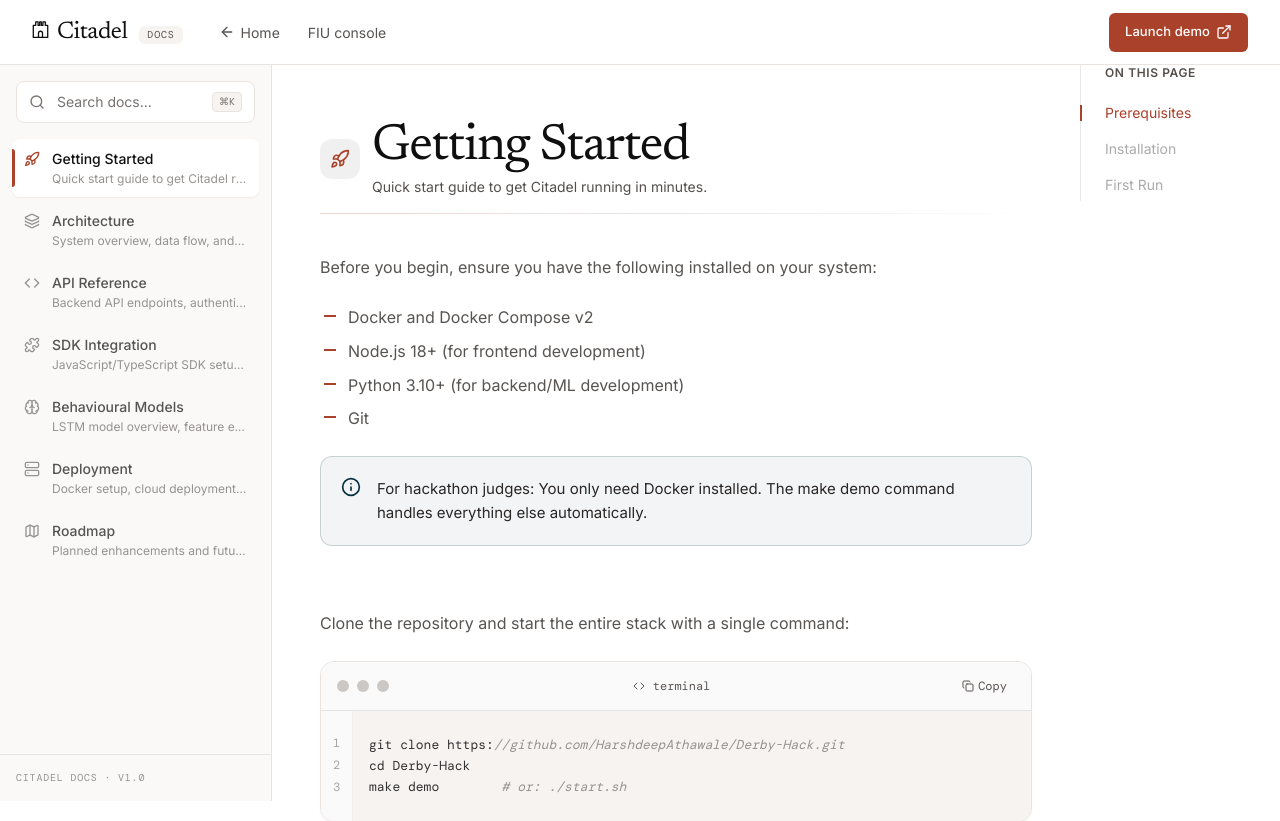
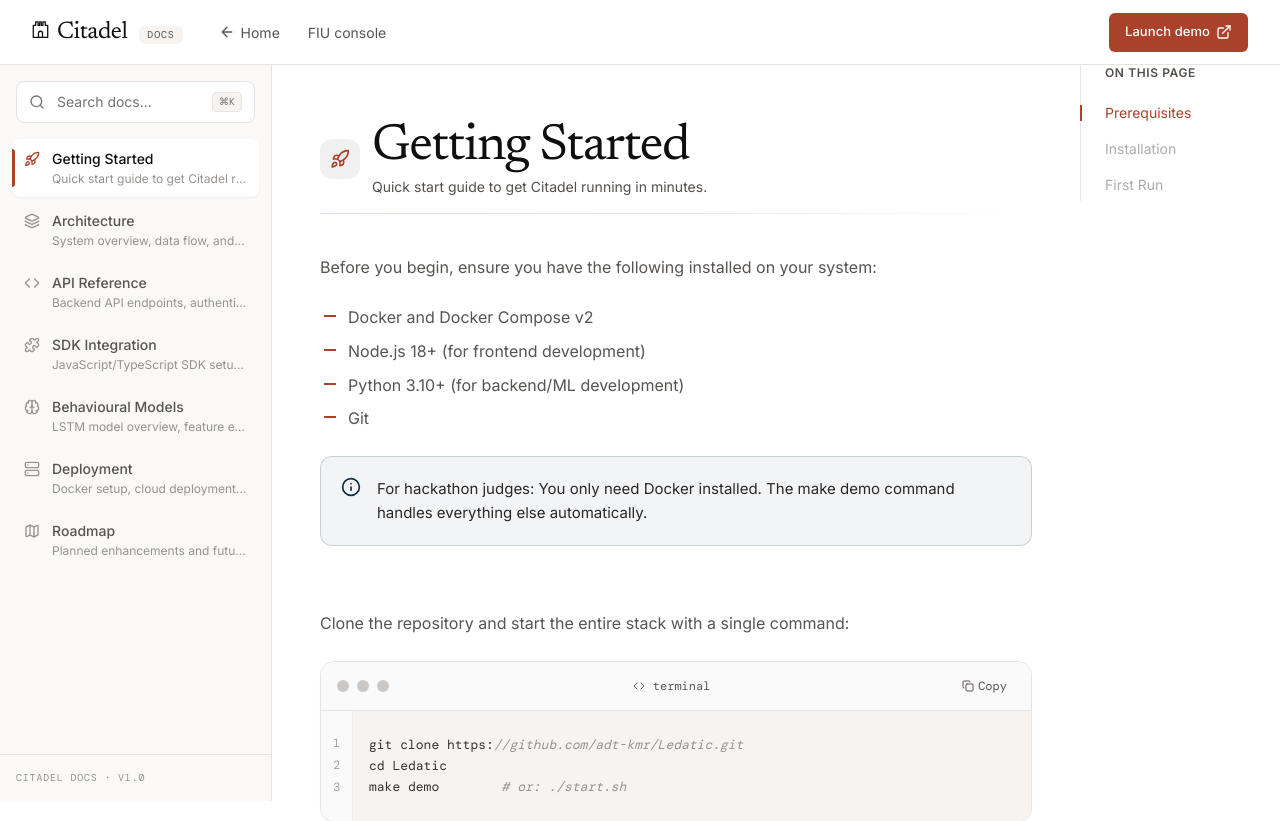
Before and after one commit to adt-kmr/Ledatic, a React (Vite) app in the folder frontend/: page /doc in a window 1280 px wide. Shown: the top 821 px of the page. Built offline with nearby package versions, Linux system fonts and the light colour scheme; no server answers.

Commit message:
fix(frontend): align event branding and metadata across the app

```diff
--- a/frontend/src/admin/AdminLogin.tsx
+++ b/frontend/src/admin/AdminLogin.tsx
@@ -72,7 +72,7 @@
         </dl>
       </div>
 
-      <p className="cc-mono relative m-0 !text-[11px] text-white/50">Derby Hackathon 2026 · Team Incognito</p>
+      <p className="cc-mono relative m-0 !text-[11px] text-white/50">IBM Z Datathon 2026 · Secure &amp; privacy-aware AI</p>
     </aside>
   );
 }
--- a/frontend/src/data/docs-content.ts
+++ b/frontend/src/data/docs-content.ts
@@ -74,8 +74,8 @@
             type: "code",
             language: "bash",
             filename: "terminal",
-            code: `git clone https://github.com/HarshdeepAthawale/Derby-Hack.git
-cd Derby-Hack
+            code: `git clone https://github.com/adt-kmr/Ledatic.git
+cd Ledatic
 make demo        # or: ./start.sh`,
           },
           {
--- a/frontend/src/pages/LandingPage.tsx
+++ b/frontend/src/pages/LandingPage.tsx
@@ -820,17 +820,17 @@
                 <span className="cc-ping absolute inline-flex h-full w-full rounded-full bg-[#7FD49A] opacity-70" />
                 <span className="relative inline-flex h-2 w-2 rounded-full bg-[#7FD49A]" />
               </span>
-              Derby Hackathon 2026
+              IBM Z Datathon 2026
             </span>
             <p className="m-0 mt-4 max-w-[340px] text-[13px] leading-[1.5] text-white/70">
-              Organized by University of Derby, UK · Technically supported by the American Society for Engineers
+              Theme: Secure &amp; privacy-aware AI · Built by Apoorv, Keha, Aditya, Vanshika, Harshdeep and Parth
             </p>
           </div>
           <div className="grid grid-cols-2 gap-10 md:grid-cols-3" style={{ borderLeft: "1px solid rgba(255,255,255,.2)" }}>
             {[
               { h: "Platform", l: [["Bank demo", "/demo/bank"], ["FIU console", "/admin"], ["Phishing demo", "/phishing-demo"], ["Platforms", "/demo/platforms"]] },
               { h: "Pathways", l: [["Device trust", "#platform"], ["Coercion", "#platform"], ["Behavioral ML", "#platform"], ["Investigator", "#explore"]] },
-              { h: "Developers", l: [["Docs", "/doc"], ["API reference", "/doc"], ["Security", "#security"], ["GitHub", "https://github.com/HarshdeepAthawale/Derby-Hack"]] },
+              { h: "Developers", l: [["Docs", "/doc"], ["API reference", "/doc"], ["Security", "#security"], ["GitHub", "https://github.com/adt-kmr/Ledatic"]] },
             ].map((col) => (
               <div key={col.h} className="pl-8 md:pl-10">
                 <h3 className="m-0 mb-6 text-[17px] font-normal text-white">{col.h}</h3>
```
